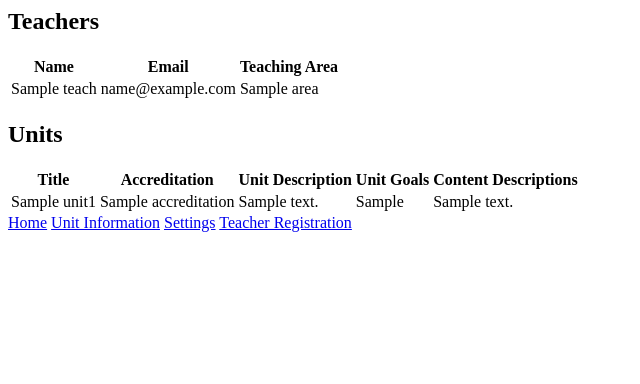
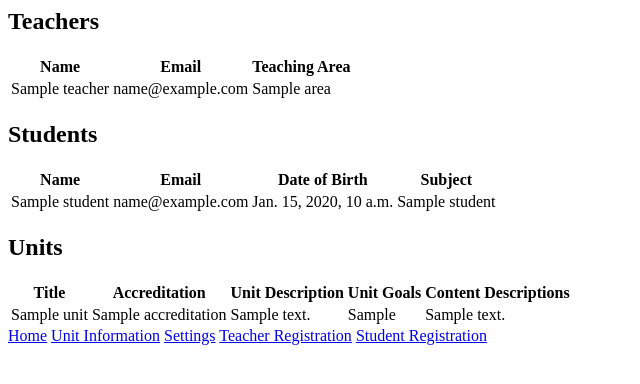
Before and after one commit to EverestSong/DigitalSolutionsPrototype, a Django app: template DigitalSolutionsPrototype/Page1/templates/Page1/index.html in a window 1280 px wide. Shown: the top 384 px of the page, without its empty margins (0-640 px from the left). Run offline with Django 3.2, Linux system fonts and the light colour scheme; the template is opened without the code that fills it: most values are stand-ins (such as "Sample title", 1, 10 or a date in 2020).

Commit message:
Student Form Created

```diff
--- a/DigitalSolutionsPrototype/Page1/templates/Page1/index.html
+++ b/DigitalSolutionsPrototype/Page1/templates/Page1/index.html
@@ -1,18 +1,40 @@
 <body>
     <h2>Teachers</h2>
 
-    {% if content %}
+    {% if teachers %}
     <table>
         <tr>
             <th>Name</th>
             <th>Email</th>
             <th>Teaching Area</th>
         </tr>
-        {% for teach in content %}
+        {% for teacher in teachers %}
         <tr>
-            <td>{{teach.Name}}</td>
-            <td>{{teach.Email}}</td>
-            <td>{{teach.Area}}</td>
+            <td>{{teacher.Name}}</td>
+            <td>{{teacher.Email}}</td>
+            <td>{{teacher.Area}}</td>
+        </tr>
+        {% endfor %}
+    </table>
+    {% else %}
+    No data!
+    {% endif %}
+
+    <h2>Students</h2>
+    {% if students %}
+    <table>
+        <tr>
+            <th>Name</th>
+            <th>Email</th>
+            <th>Date of Birth</th>
+            <th>Subject</th>
+        </tr>
+        {% for student in students %}
+        <tr>
+            <td>{{student.Name}}</td>
+            <td>{{student.Email}}</td>
+            <td>{{student.DOB}}</td>
+            <td>{{student.Subjects}}</td>
         </tr>
         {% endfor %}
     </table>
@@ -21,7 +43,7 @@
     {% endif %}
 
     <h2>Units</h2>
-    {% if unit %}
+    {% if units %}
     <table>
         <tr>
             <th>Title</th>
@@ -30,13 +52,13 @@
             <th>Unit Goals</th>
             <th>Content Descriptions</th>
         </tr>
-        {% for unit1 in unit %}
+        {% for unit in units %}
         <tr>
-            <td>{{unit1.Title}}</td>
-            <td>{{unit1.Accreditation}}</td>
-            <td>{{unit1.Unit_Description}}</td>
-            <td>{{unit1.Unit_Goals}}</td>
-            <td>{{unit1.Content_Descriptions}}</td>
+            <td>{{unit.Title}}</td>
+            <td>{{unit.Accreditation}}</td>
+            <td>{{unit.Unit_Description}}</td>
+            <td>{{unit.Unit_Goals}}</td>
+            <td>{{unit.Content_Descriptions}}</td>
         </tr>
         {% endfor %}
     </table>
@@ -47,6 +69,6 @@
     <a href="{% url 'index' %}">Home</a>
     <a href="{% url 'unitInformation' %}">Unit Information</a>
     <a href="{% url 'settings' %}">Settings</a>
-    <a href="{% url 'input' %}">Teacher Registration</a>
-
+    <a href="{% url 'teacherForm' %}">Teacher Registration</a>
+    <a href="{% url 'studentForm' %}">Student Registration</a>
 </body>
```
Also changed, not shown: DigitalSolutionsPrototype/Page1/admin.py (+6 -4 lines), DigitalSolutionsPrototype/Page1/forms.py (+10 -10 lines), DigitalSolutionsPrototype/Page1/models.py (+19 -14 lines), DigitalSolutionsPrototype/Page1/views.py (+32 -12 lines), DigitalSolutionsPrototype/Old/db.sqlite3 (added), DigitalSolutionsPrototype/Page1/migrations/0001_initial.py, DigitalSolutionsPrototype/Page1/migrations/0002_remove_student_dob.py (added), DigitalSolutionsPrototype/Page1/migrations/0002_unit.py (deleted), DigitalSolutionsPrototype/Page1/migrations/0003_remove_student_dob_student_dob2.py (added), DigitalSolutionsPrototype/Page1/migrations/0003_remove_unit_unitdescription_remove_unit_unitgoals_and_more.py (deleted), DigitalSolutionsPrototype/Page1/migrations/0004_alter_teacher_email_alter_unit_content_descriptions_and_more.py (deleted), DigitalSolutionsPrototype/Page1/migrations/0004_student_dob2.py (added), DigitalSolutionsPrototype/Page1/migrations/0005_migration_example.py (added), DigitalSolutionsPrototype/Page1/migrations/0005_student.py (deleted), 2 more files.
